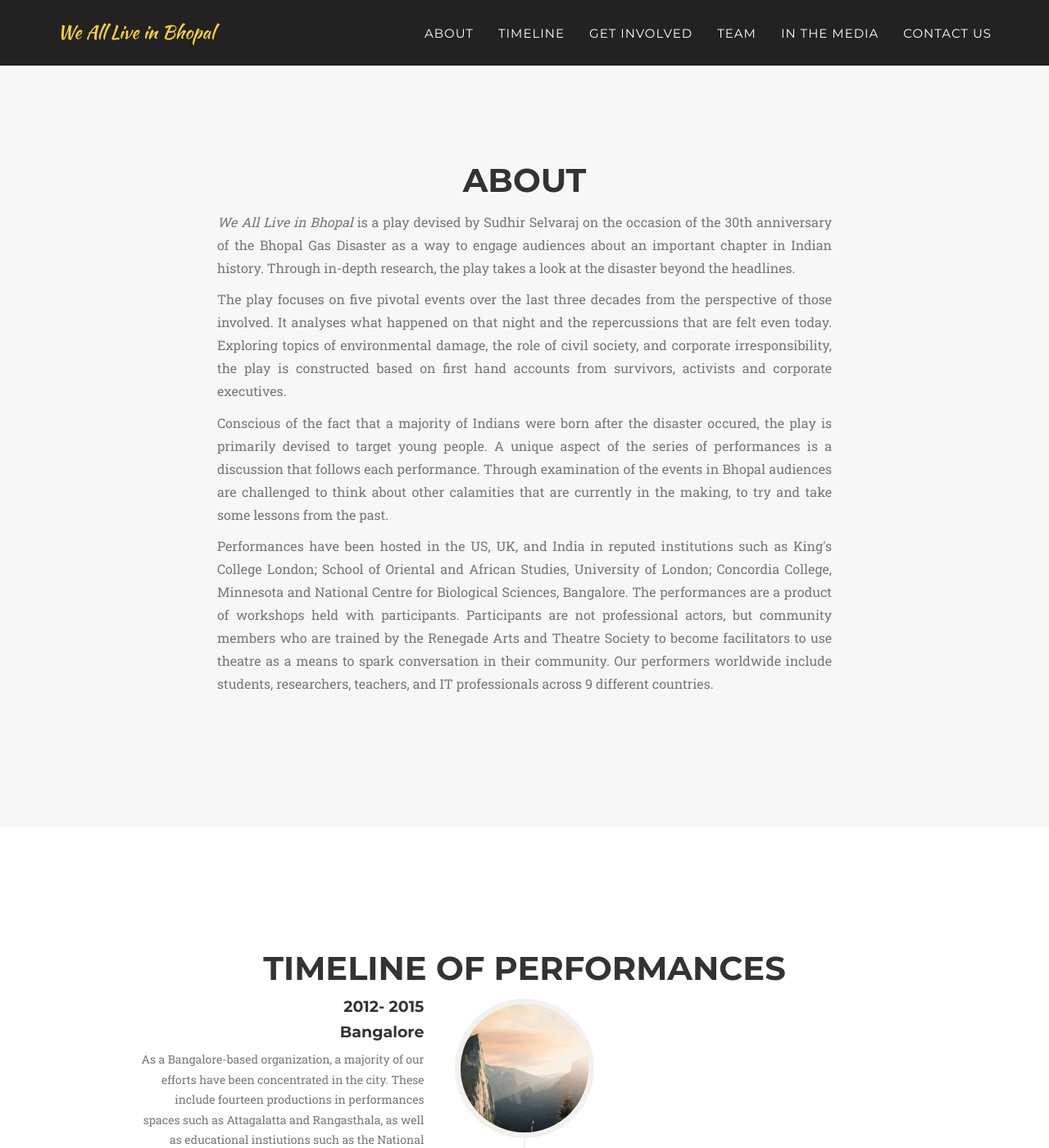
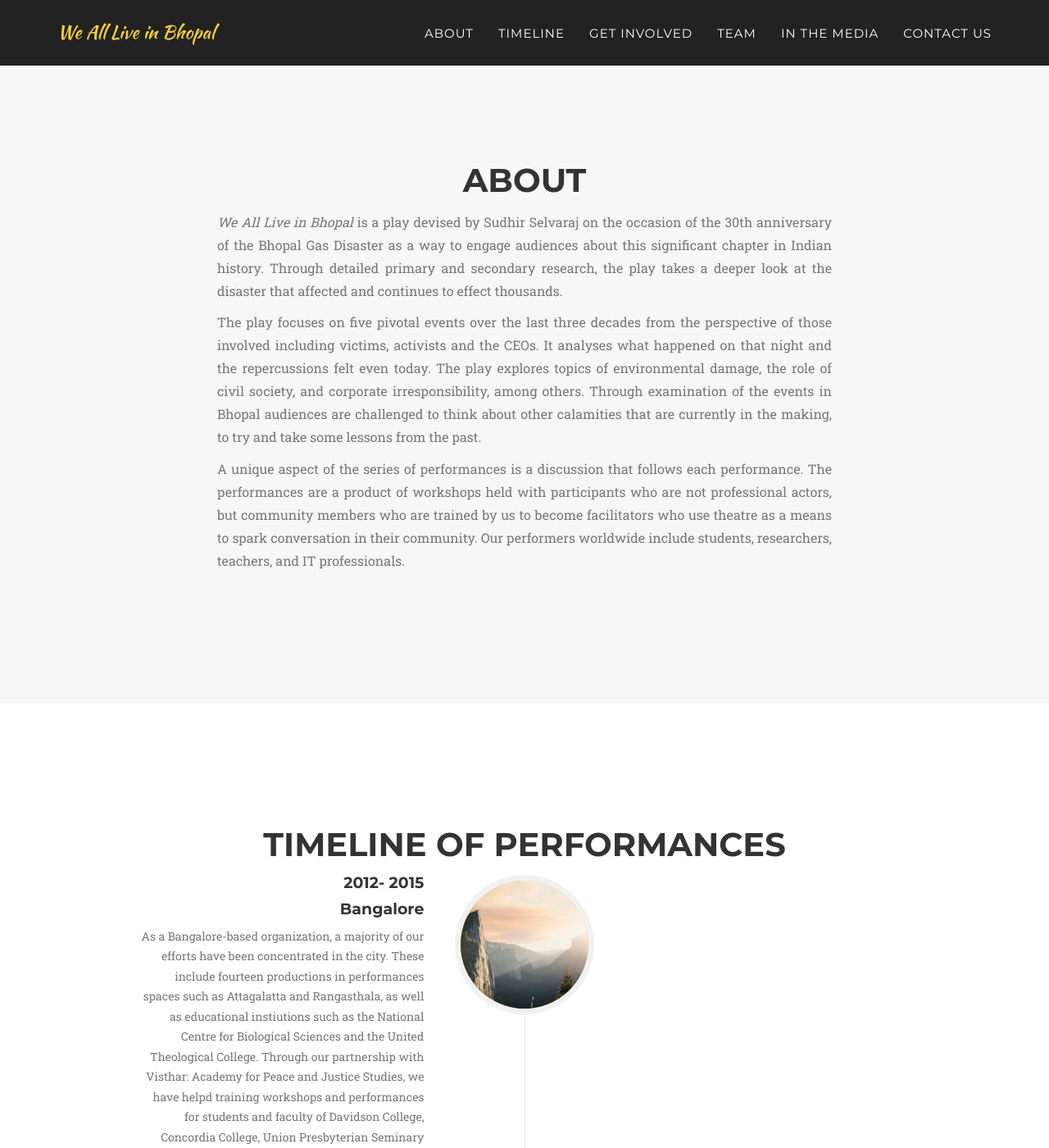
Before and after one commit to RATStheatre/Bhopal-materials, a Jekyll site: the page built from index.html, in a window 1280 px wide and 1400 px high, scrolled down 710 px. Shown: the whole window at 82% size. Built offline with Jekyll 4.4.1, drawn with Linux system fonts in a browser that asks for light colours; some web fonts are replaced.

Commit message:
Actual changes to about

```diff
--- a/_includes/about.html
+++ b/_includes/about.html
@@ -10,13 +10,11 @@
             <div class="row">
                 <div class="col-lg-8 col-lg-offset-2 text-center">
 
-                    <p align="justify" class="large text-muted"><i>We All Live in Bhopal</i> is a play devised by Sudhir Selvaraj on the occasion of the 30th anniversary of the Bhopal Gas Disaster as a way to engage audiences about an important chapter in Indian history. Through in-depth research, the play takes a look at the disaster beyond the headlines.</p>
+                    <p align="justify" class="large text-muted"><i>We All Live in Bhopal</i> is a play devised by Sudhir Selvaraj on the occasion of the 30th anniversary of the Bhopal Gas Disaster as a way to engage audiences about this significant chapter in Indian history. Through detailed primary and secondary research, the play takes a deeper look at the disaster that affected and continues to effect thousands.</p>
 
-                    <p align="justify" class="large text-muted">The play focuses on five pivotal events over the last three decades from the perspective of those involved. It analyses what happened on that night and the repercussions that are felt even today. Exploring topics of environmental damage, the role of civil society, and corporate irresponsibility, the play is constructed based on first hand accounts from survivors, activists and corporate executives.</p>
+                    <p align="justify" class="large text-muted">The play focuses on five pivotal events over the last three decades from the perspective of those involved including victims, activists and the CEOs. It analyses what happened on that night and the repercussions felt even today. The play explores topics of environmental damage, the role of civil society, and corporate irresponsibility, among others. Through examination of the events in Bhopal audiences are challenged to think about other calamities that are currently in the making, to try and take some lessons from the past.</p>
 
-                    <p align="justify" class="large text-muted">Conscious of the fact that a majority of Indians were born after the disaster occured, the play is primarily devised to target young people. A unique aspect of the series of performances is a discussion that follows each performance. Through examination of the events in Bhopal audiences are challenged to think about other calamities that are currently in the making, to try and take some lessons from the past.</p>
-
-                    <p align="justify" class="large text-muted">Performances have been hosted in the US, UK, and India in reputed institutions such as King's College London; School of Oriental and African Studies, University of London; Concordia College, Minnesota and National Centre for Biological Sciences, Bangalore. The performances are a product of workshops held with participants. Participants are not professional actors, but community members who are trained by the Renegade Arts and Theatre Society to become facilitators to use theatre as a means to spark conversation in their community. Our performers worldwide include students, researchers, teachers, and IT professionals across 9 different countries.</p>
+                    <p align="justify" class="large text-muted"> A unique aspect of the series of performances is a discussion that follows each performance. The performances are a product of workshops held with participants who are not professional actors, but community members who are trained by us to become facilitators who use theatre as a means to spark conversation in their community. Our performers worldwide include students, researchers, teachers, and IT professionals.</p>
                 </div>
             </div>
         </div>
```
